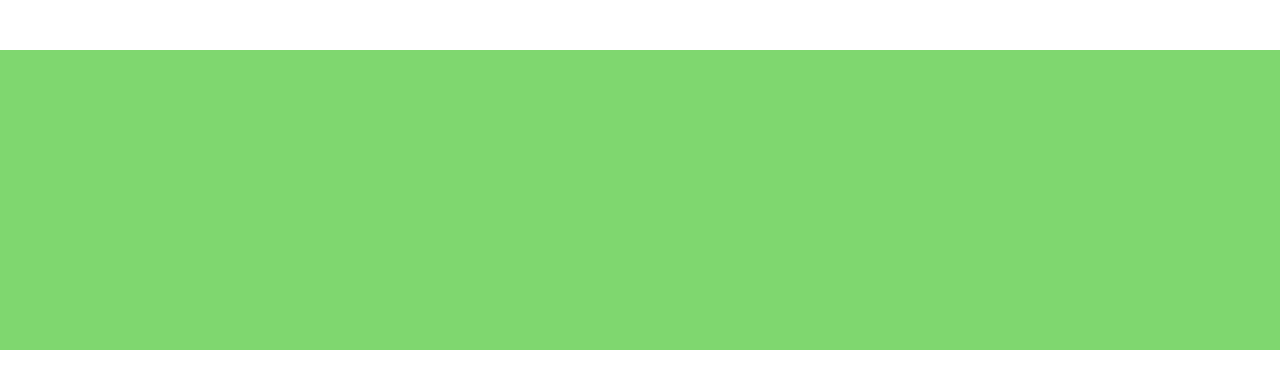
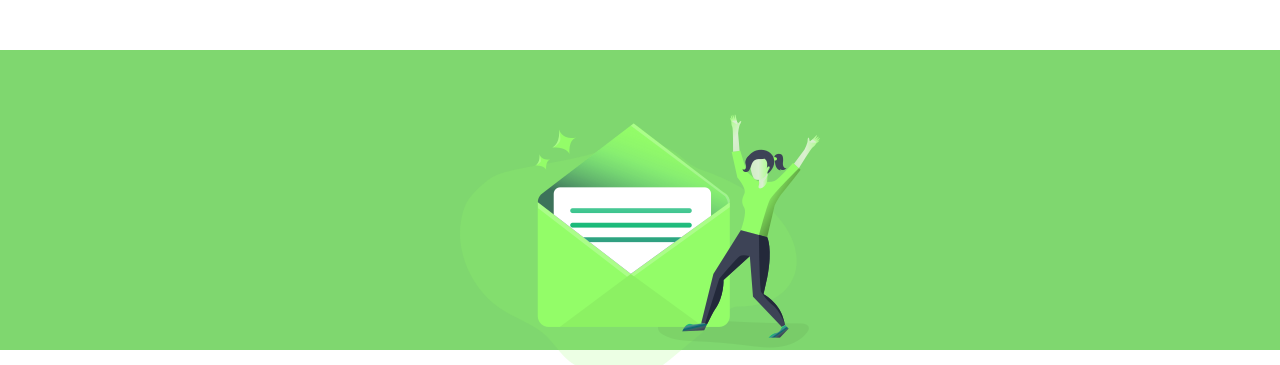
Before and after one commit to adeyemimichael/Ingleswitch-, a plain HTML site: page index.html in a window 1280 px wide. Shown: the top 365 px of the page. Drawn offline with Linux system fonts and the light colour scheme.

Commit message:
changed the icon directory

```diff
--- a/index.html
+++ b/index.html
@@ -15,7 +15,7 @@
 
 
 <div class="new">
-<img src="assets/" alt="" id="email-image">
+<img src="/assets/new-messages.png" alt="" id="email-image">
 </div>
 <div class="div-2">
 <h1>Welcome!</h1>
```
